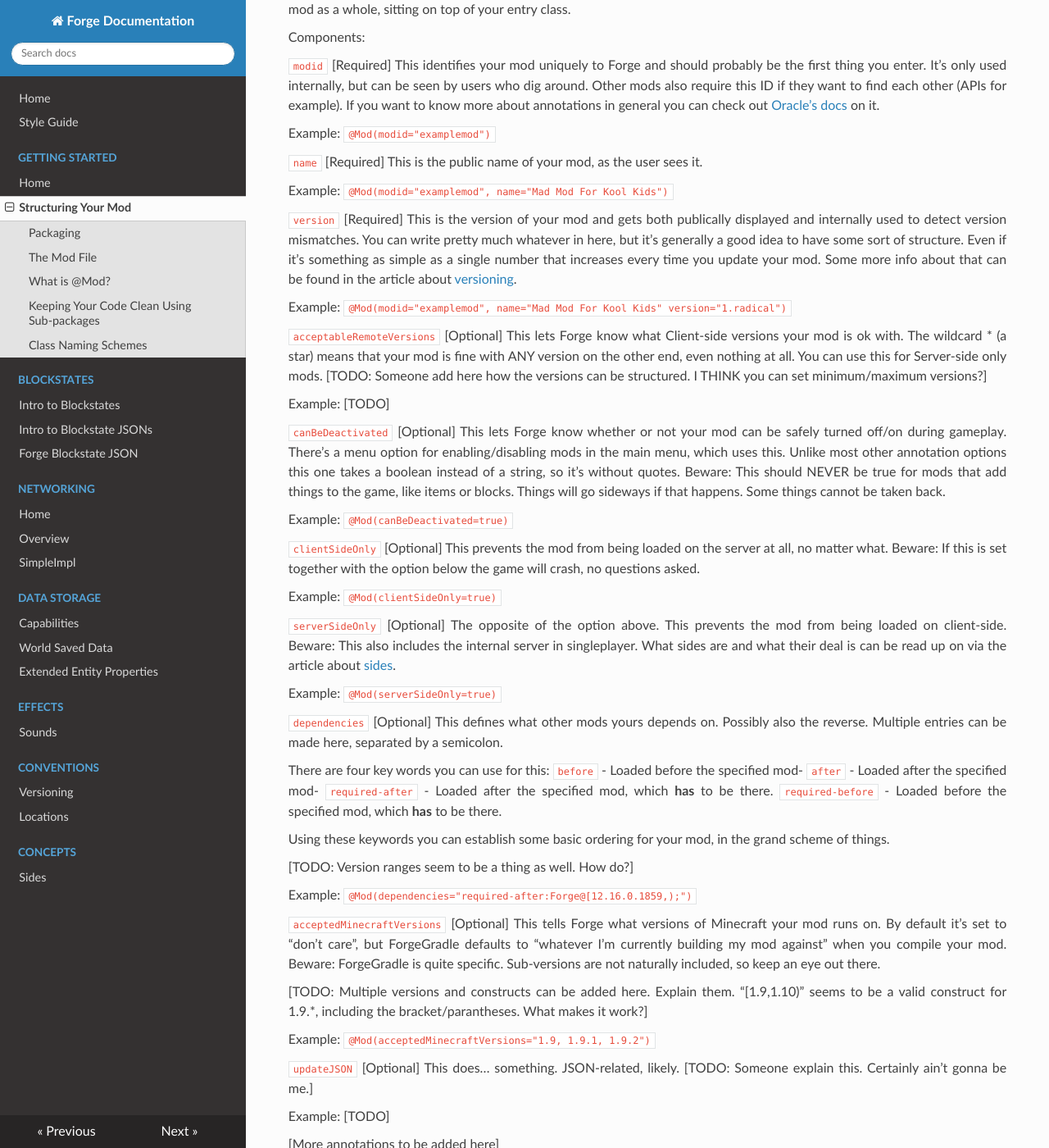
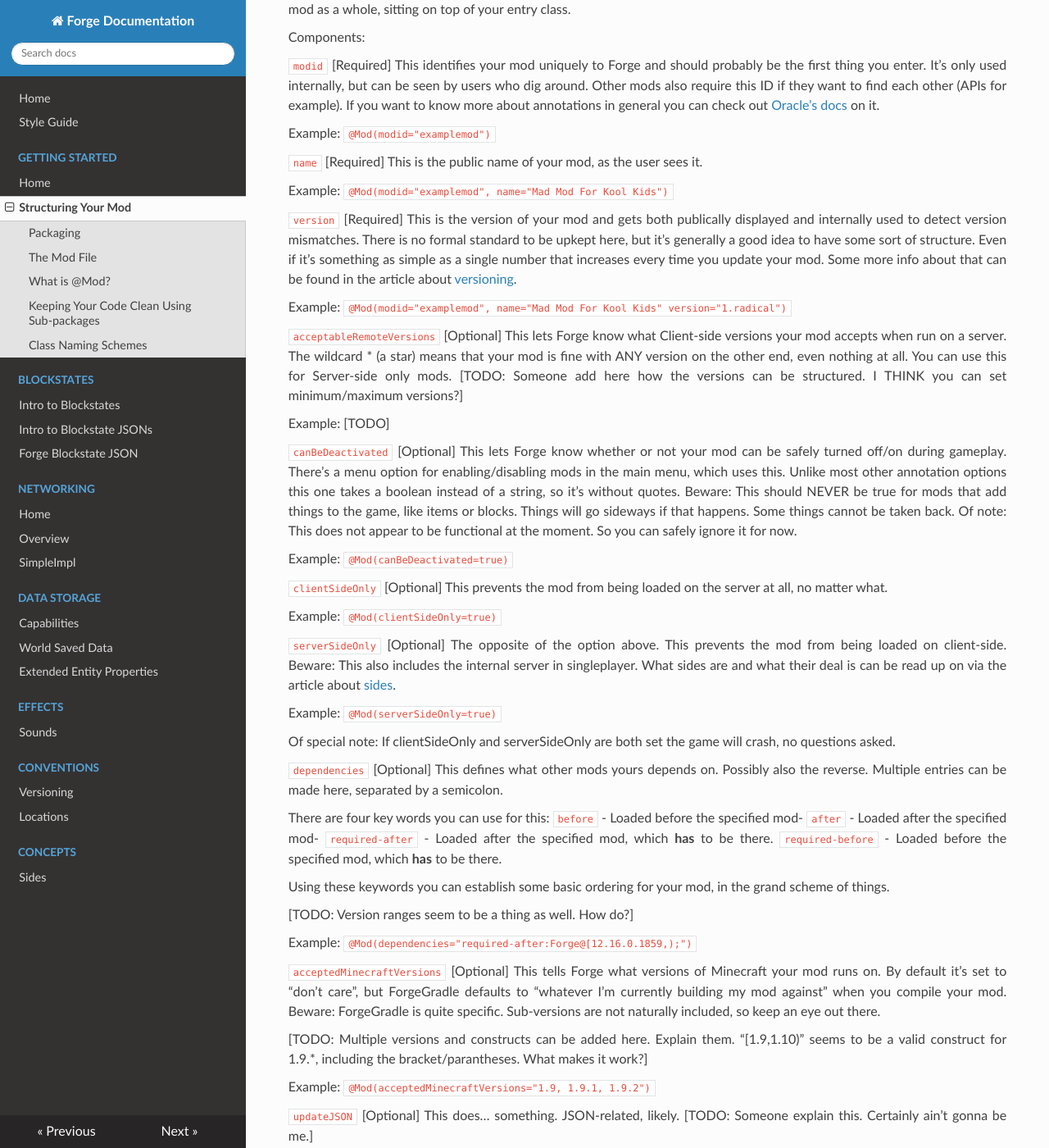
Before and after one commit to MinecraftForge/Documentation, an MkDocs documentation site: the page built from docs/gettingstarted/structuring.md, in a window 1280 px wide and 1400 px high, scrolled down 869 px. Shown: the whole window at 82% size. Built offline with MkDocs 1.6.1, drawn with Linux system fonts in a browser that asks for light colours; nearby versions of some CDN libraries; old or Windows-style settings are respelled for this version of MkDocs.

Commit message:
Wording adjustments
I continue to be ambivalent on whether or not "java tutorial" stuff should be left out. It doesn't seem to be harmful to this doc to mention these things. If anything they increase general understanding.

```diff
--- a/docs/gettingstarted/structuring.md
+++ b/docs/gettingstarted/structuring.md
@@ -42,13 +42,13 @@ Example: `@Mod(modid="examplemod", name="Mad Mod For Kool Kids")`
 
 `version` [Required]
 This is the version of your mod and gets both publically displayed and internally used to detect version mismatches.
-You can write pretty much whatever in here, but it's generally a good idea to have some sort of structure. Even if it's something as simple as a single number that increases every time you update your mod.
+There is no formal standard to be upkept here, but it's generally a good idea to have some sort of structure. Even if it's something as simple as a single number that increases every time you update your mod.
 Some more info about that can be found in the article about [versioning](https://mcforge.readthedocs.io/en/latest/conventions/versioning/).
 
 Example: `@Mod(modid="examplemod", name="Mad Mod For Kool Kids" version="1.radical")`
 
 `acceptableRemoteVersions` [Optional]
-This lets Forge know what Client-side versions your mod is ok with. The wildcard * (a star) means that your mod is fine with ANY version on the other end, even nothing at all. You can use this for Server-side only mods.
+This lets Forge know what Client-side versions your mod accepts when run on a server. The wildcard * (a star) means that your mod is fine with ANY version on the other end, even nothing at all. You can use this for Server-side only mods.
 [TODO: Someone add here how the versions can be structured. I THINK you can set minimum/maximum versions?]
 
 Example: [TODO]
@@ -56,12 +56,12 @@ Example: [TODO]
 `canBeDeactivated` [Optional]
 This lets Forge know whether or not your mod can be safely turned off/on during gameplay. There's a menu option for enabling/disabling mods in the main menu, which uses this. Unlike most other annotation options this one takes a boolean instead of a string, so it's without quotes.
 Beware: This should NEVER be true for mods that add things to the game, like items or blocks. Things will go sideways if that happens. Some things cannot be taken back.
+Of note: This does not appear to be functional at the moment. So you can safely ignore it for now.
 
 Example: `@Mod(canBeDeactivated=true)`
 
 `clientSideOnly` [Optional]
 This prevents the mod from being loaded on the server at all, no matter what.
-Beware: If this is set together with the option below the game will crash, no questions asked.
 
 Example: `@Mod(clientSideOnly=true)`
 
@@ -71,6 +71,8 @@ Beware: This also includes the internal server in singleplayer.
 What sides are and what their deal is can be read up on via the article about [sides](https://mcforge.readthedocs.io/en/latest/concepts/sides/).
 
 Example: `@Mod(serverSideOnly=true)`
+
+Of special note: If clientSideOnly and serverSideOnly are both set the game will crash, no questions asked.
 
 `dependencies` [Optional]
 This defines what other mods yours depends on. Possibly also the reverse. Multiple entries can be made here, separated by a semicolon.
```
